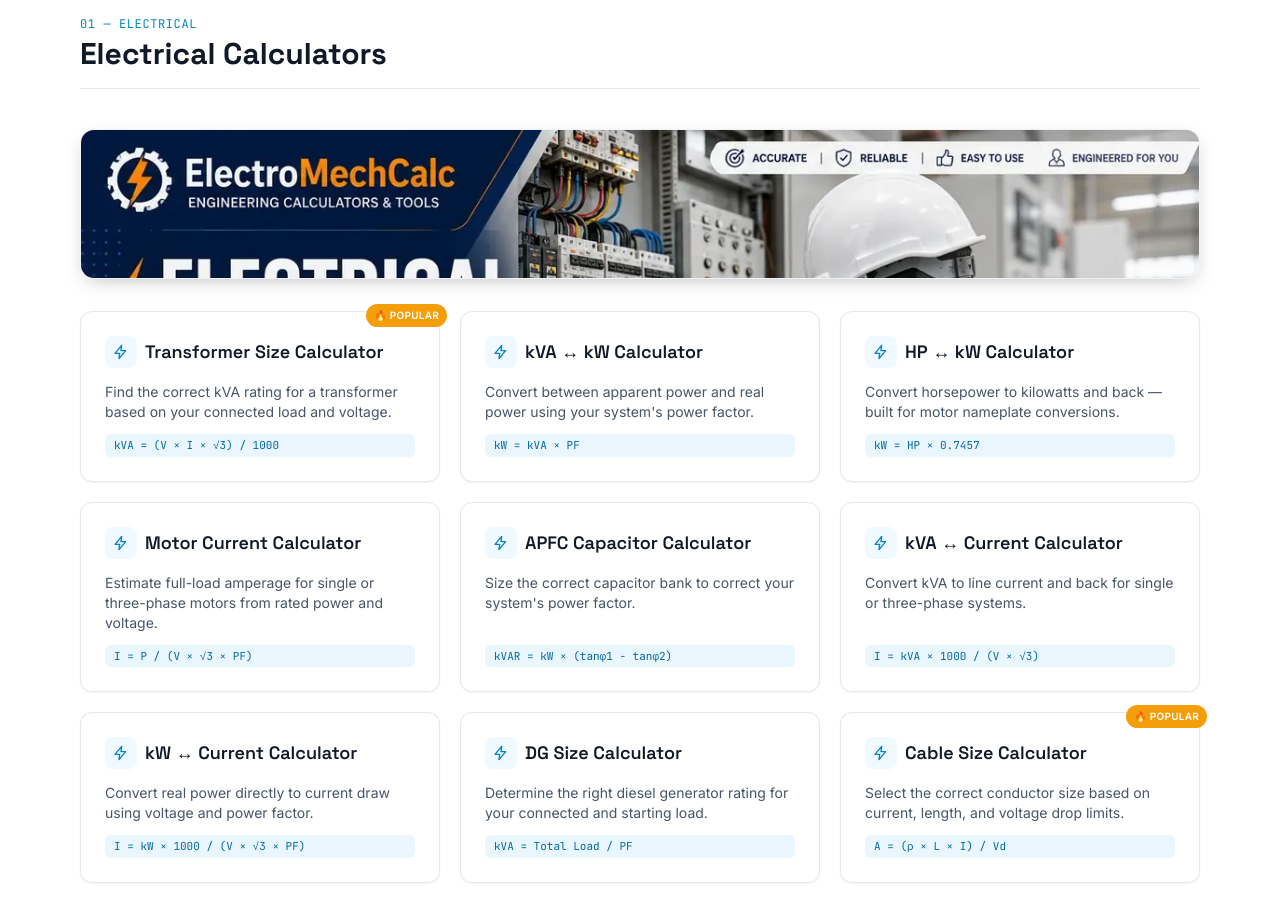
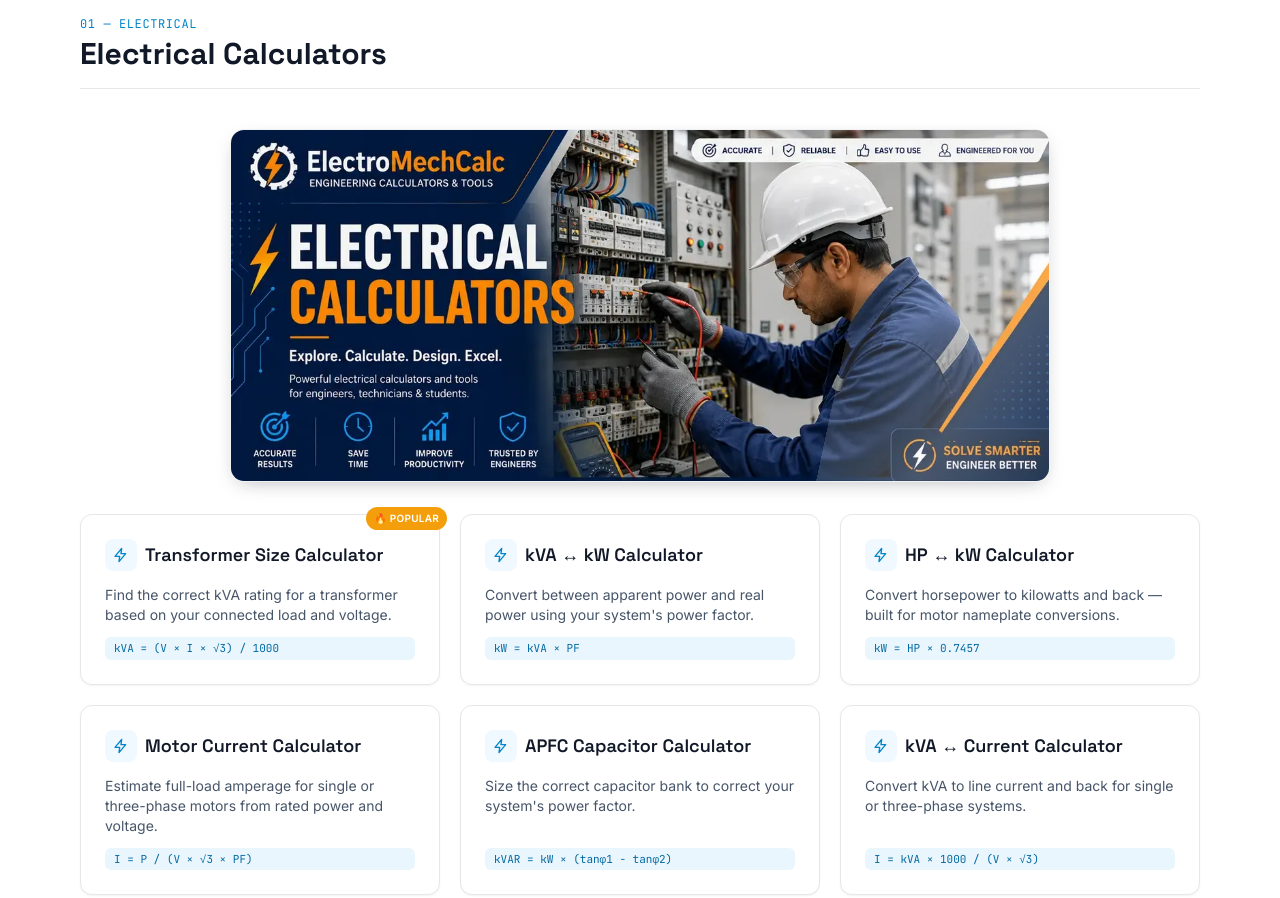
Before and after one commit to umasankarmaity92-lab/electromechcalc, a plain HTML site: page index.html in a window 1280 px wide. Shown: the part 860-1758 px from the top of the page. Drawn offline with nearby package versions, Linux system fonts and the light colour scheme.

Commit message:
Update index.html

```diff
--- a/index.html
+++ b/index.html
@@ -43,13 +43,13 @@
 <link href="https://fonts.googleapis.com/css2?family=Space+Grotesk:wght@500;600;700&family=Inter:wght@400;500;600&family=JetBrains+Mono:wght@400;500&display=swap" rel="stylesheet">
 <link rel="stylesheet" href="/assets/theme.css">
 <style>
-  .cat-banner{position:relative;display:block;border-radius:14px;overflow:hidden;box-shadow:0 6px 20px -8px rgba(11,18,32,0.35);border:1px solid rgba(11,18,32,0.06);isolation:isolate;transform:translateZ(0);transition:transform .35s ease,box-shadow .35s ease;max-height:150px}
-  .cat-banner img{display:block;width:100%;height:100%;object-fit:cover;object-position:center top;transition:transform .6s ease}
+  .cat-banner{position:relative;display:block;border-radius:14px;overflow:hidden;box-shadow:0 6px 20px -8px rgba(11,18,32,0.35);border:1px solid rgba(11,18,32,0.06);isolation:isolate;transform:translateZ(0);transition:transform .35s ease,box-shadow .35s ease}
+  .cat-banner img{display:block;width:100%;height:auto;aspect-ratio:1200/515;object-fit:contain;transition:transform .6s ease}
   .cat-banner:hover{transform:translateY(-3px);box-shadow:0 14px 28px -10px rgba(11,18,32,0.45)}
   .cat-banner:hover img{transform:scale(1.035)}
   .cat-banner::after{content:"";position:absolute;top:0;left:-60%;width:45%;height:100%;z-index:2;pointer-events:none;background:linear-gradient(115deg,transparent 0%,rgba(255,255,255,0.28) 50%,transparent 100%);transform:translateX(0) skewX(-12deg);will-change:transform;animation:cat-shine 5.5s ease-in-out infinite}
   @keyframes cat-shine{0%,55%{transform:translateX(0) skewX(-12deg)}100%{transform:translateX(330%) skewX(-12deg)}}
-  .cat-banner-wrap{margin-bottom:2rem}
+  .cat-banner-wrap{margin:0 auto 2rem;max-width:820px}
   @media (prefers-reduced-motion: reduce){
     .cat-banner::after{animation:none}
     .cat-banner,.cat-banner img{transition:none}
```
